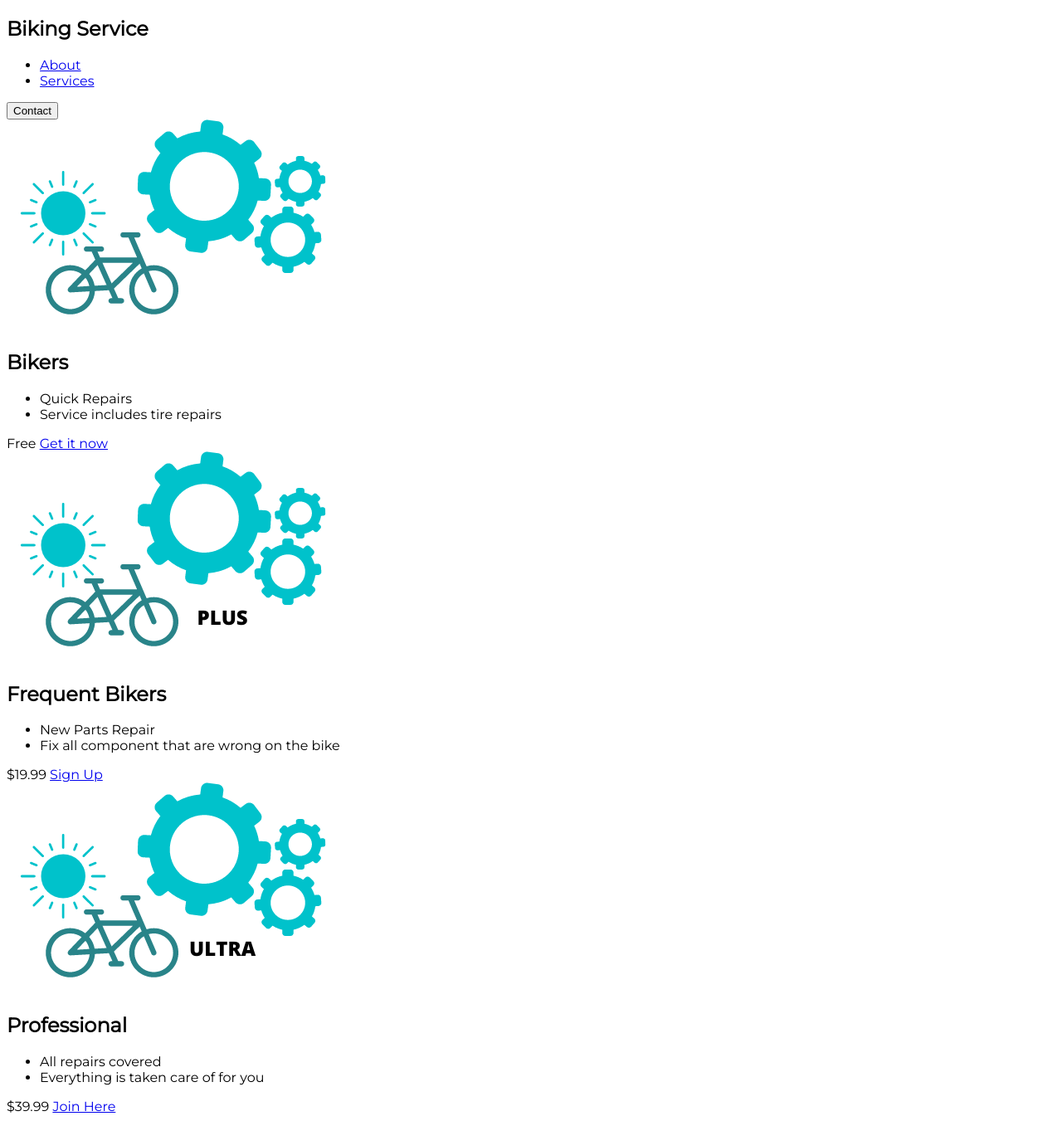
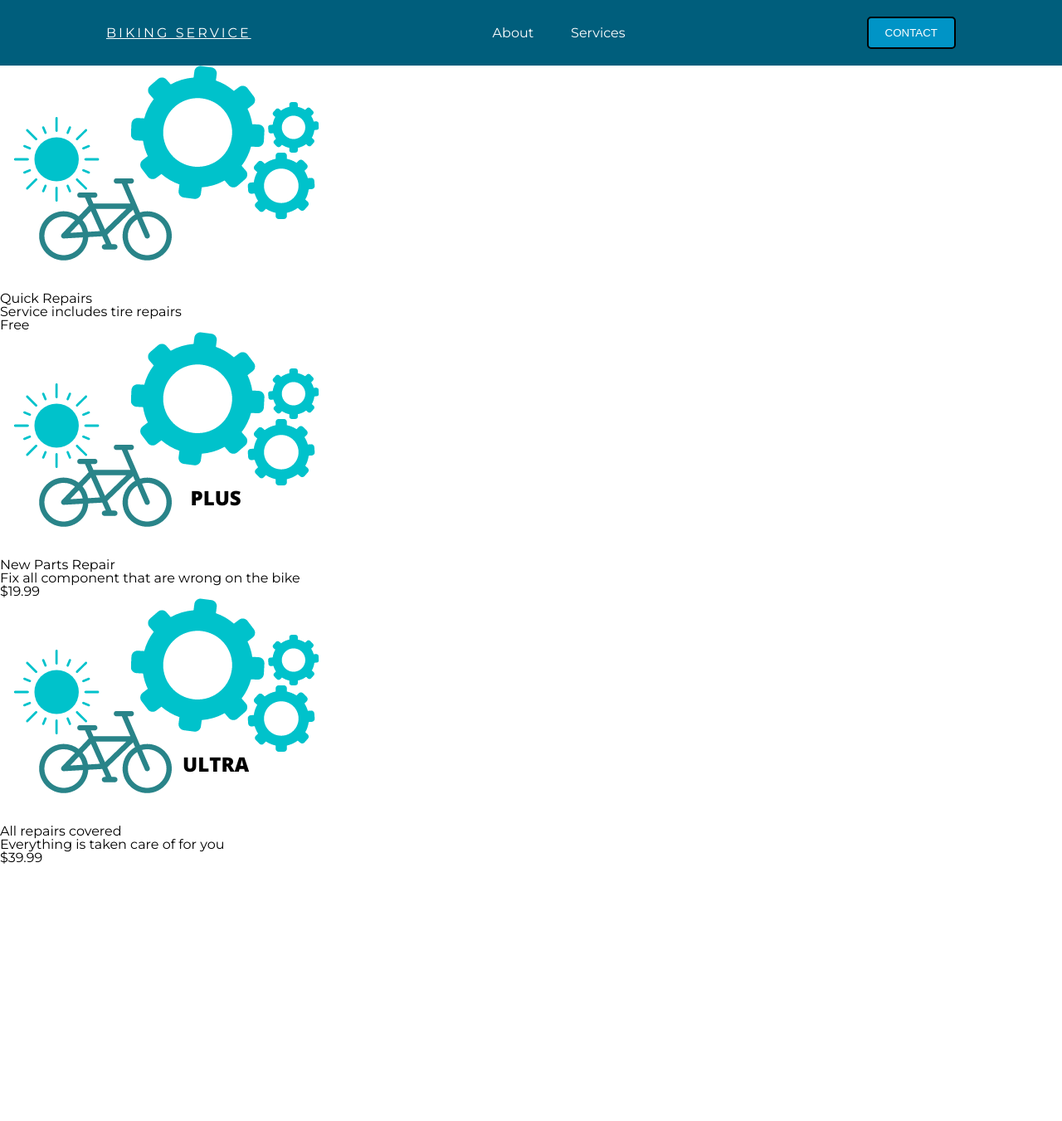
Before and after one commit to ciesluk/Bike-Service-Pricing-Panel-Webpage, a PHP site: page / in a window 1280 px wide. Shown: the whole page at 83% size. After the commit the page ends 1041 px from the top, so only its background shows below. Run offline with PHP 8.4, Linux system fonts and the light colour scheme.

Commit message:
Added styling to the navigation bar/header area

```diff
--- a/css/styles.css
+++ b/css/styles.css
@@ -1,6 +1,121 @@
-/*Universal Resets*/
+/*Universal Resets - to reset some of the browser element settings*/
 
+html, body, div, span, applet, object, iframe,
+h1, h2, h3, h4, h5, h6, p, blockquote, pre,
+a, abbr, acronym, address, big, cite, code,
+del, dfn, em, img, ins, kbd, q, s, samp,
+small, strike, strong, sub, sup, tt, var,
+b, u, i, center,
+dl, dt, dd, ol, ul, li,
+fieldset, form, label, legend,
+table, caption, tbody, tfoot, thead, tr, th, td,
+article, aside, canvas, details, embed,
+figure, figcaption, footer, header, hgroup,
+menu, nav, output, ruby, section, summary,
+time, mark, audio, video {
+	margin: 0;
+	padding: 0;
+	border: 0;
+	font-size: 100%;
+	font: inherit;
+	vertical-align: baseline;
+}
+/* HTML5 display-role reset for older browsers */
+article, aside, details, figcaption, figure,
+footer, header, hgroup, menu, nav, section {
+	display: block;
+}
+body {
+	line-height: 1;
+}
+ol, ul {
+	list-style: none;
+}
+blockquote, q {
+	quotes: none;
+}
+blockquote:before, blockquote:after,
+q:before, q:after {
+	content: '';
+	content: none;
+}
+table {
+	border-collapse: collapse;
+	border-spacing: 0;
+}
 
 html{
     font-family: 'Montserrat', sans-serif;
+    box-sizing: border-box;
 }
+
+/*Styling the Navigation Bar*/
+
+nav{
+    display: flex;
+    justify-content: space-between;
+    align-items: center;
+    padding: 20px 10%;
+}
+
+.navlinks li{
+    display: inline;
+}
+
+.navlinks{
+    flex: 1;
+    max-width: 20%;
+    display: flex;
+    justify-content: space-around;
+}
+
+a{
+    text-decoration: none;
+    color: white;
+    transition: color 200ms ease-in-out;
+}
+
+a:hover{
+    color: rgb(245, 245, 245);
+    text-decoration: underline;
+}
+
+h2{
+    text-transform: uppercase;
+    letter-spacing: 3px;
+    text-decoration: underline;
+    color: white;
+}
+
+header{
+    background-color: #005E7C;
+}
+
+button{
+    padding: 10px 20px;
+    border-radius: 5px;
+    background-color: #0094C6;
+    color: white;
+    text-transform: uppercase;
+    border: solid 2px black;
+    transition: all 300ms ease-in-out;
+}
+
+button:hover{
+    background-color: #00BAF9;
+    border: solid 2px white;
+}
+
+/*Media Queries to Make the Navigation Bar Responsive*/
+
+@media screen and (max-width: 850px){
+    nav, .navlinks{
+        flex-direction: column;
+        align-items: center;
+        padding: 15px 0;
+    }
+
+    .navlinks li{
+        padding: 10px 0;
+    }
+}
```
